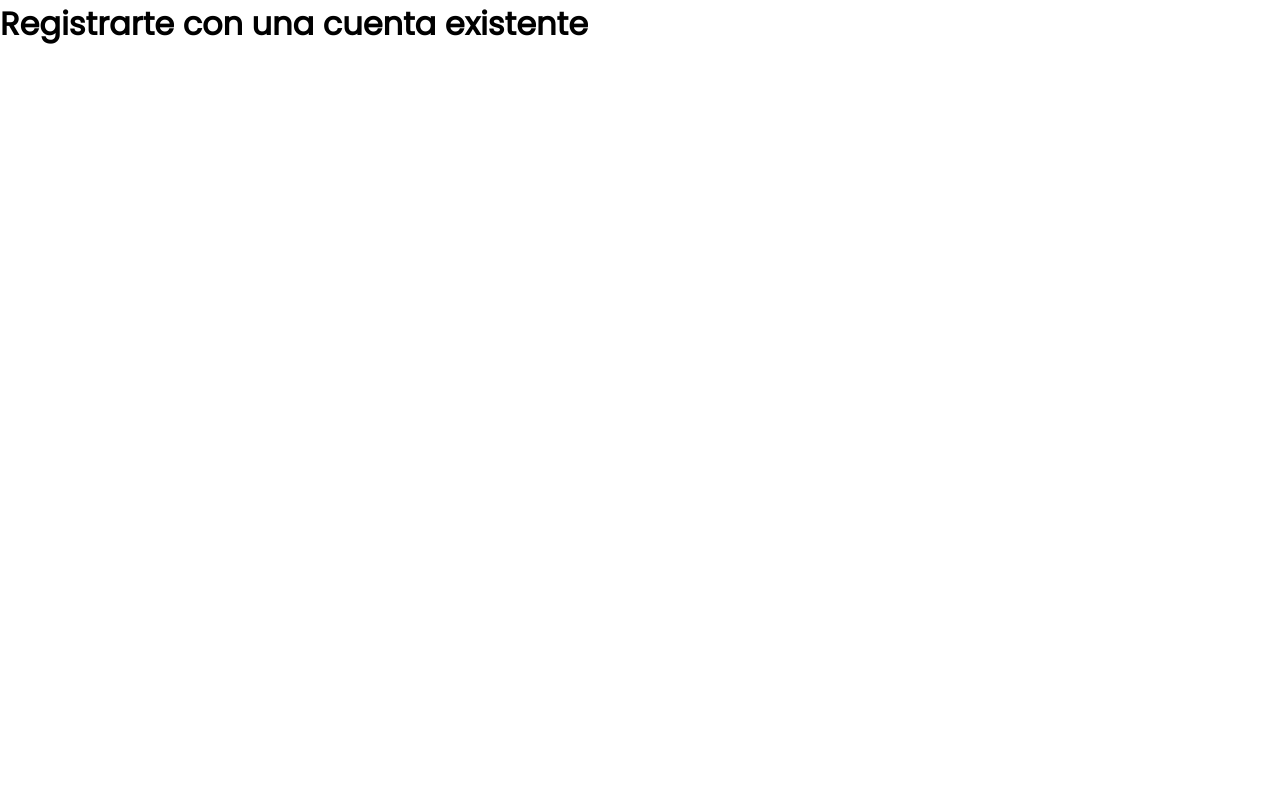
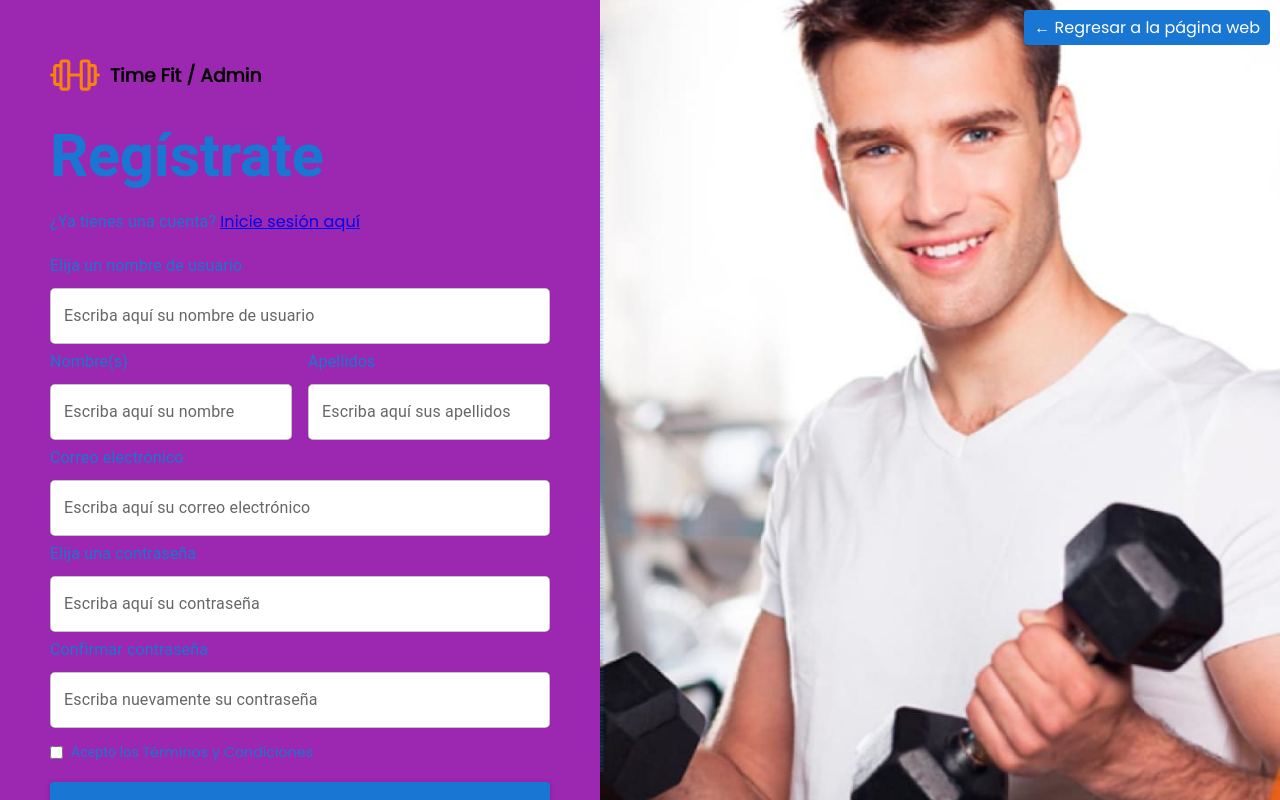
Before and after one commit to AaronSantos-Next11/timeFit_webApp, a React (Vite) app: page /sign_up in a window 1280 px wide. Built offline with nearby package versions, Linux system fonts and the light colour scheme; no server answers.

Commit message:
Avance Sign up

```diff
--- a/src/components/sign_up/Signup.jsx
+++ b/src/components/sign_up/Signup.jsx
@@ -1,9 +1,208 @@
-import React from 'react'
+import React from 'react';
+import { TextField, Button, Typography } from '@mui/material';
+import { useTheme } from '@mui/material/styles';
+import imagen from '../../assets/TipoSonrieLogin.jpg';
+import timefitLogo from "../../assets/timefit.svg";
 
-export default function Signup () {
+export default function MyComponent() {
+  const theme = useTheme();
+  const textFieldStyle = {
+    backgroundColor: 'white',
+    borderRadius: '5px'
+  };
+
   return (
-    <div>
-      <h1> Registrarte con una cuenta existente </h1>
+    <div style={{ display: 'flex', height: '100vh', width: '100vw', overflow: 'hidden' }}>
+      {/* Contenedor del formulario */}
+      <div
+        style={{
+          flex: '0 0 50%', // Ocupa el 50% del ancho en pantallas grandes
+          maxWidth: '600px', // Ajusta este valor según lo necesites
+          padding: '50px',
+          backgroundColor: theme.palette.secondary.main,
+          boxSizing: 'border-box', // Asegura que el padding no afecte el ancho total
+          overflowY: 'auto', // Permite el desplazamiento vertical
+        }}
+      >
+        <header style={{ display: 'flex', alignItems: 'center', marginBottom: '20px' }}>
+          <img src={timefitLogo} alt="Time Fit Logo" style={{ width: '50px', height: '50px', marginRight: '10px' }} />
+          <h3 style={{ fontWeight: 'bold' }}>Time Fit / Admin</h3>
+        </header>
+
+        {/* Botón de regreso a la página */}
+        <div
+          style={{
+            position: 'fixed', // Fijo para que esté siempre en la parte superior derecha
+            top: 0,
+            right: 0, // Posicionado a la derecha
+            padding: '10px', // Espaciado opcional
+            zIndex: 1, // Asegura que el botón esté por encima del contenido
+          }}
+        >
+          <button
+            style={{
+              background: theme.palette.primary.main, // Fondo del color del tema
+              border: 'none', // Sin borde
+              color: 'white', // Color del texto blanco
+              cursor: 'pointer', // Cambia el cursor al pasar sobre el botón
+              fontSize: '16px', // Tamaño de fuente opcional
+              padding: '5px 10px', // Espaciado interno del botón
+              borderRadius: '4px', // Bordes redondeados opcionales
+            }}
+            onClick={() => (window.location.href = "https://landing-page-time-fit.vercel.app/")}
+          >
+            ← Regresar a la página web
+          </button>
+        </div>
+
+        <Typography variant="h2" sx={{ fontWeight: 'bold', marginBottom: 2 }} color={theme.palette.primary.main}>
+          Regístrate
+        </Typography>
+        <Typography variant="subtitle1" color={theme.palette.primary.main} sx={{ marginBottom: 2 }}>
+          ¿Ya tienes una cuenta? <a href="#">Inicie sesión aquí</a>
+        </Typography>
+
+        <form>
+          <Typography variant="subtitle1" color={theme.palette.primary.main}>
+            Elija un nombre de usuario
+          </Typography>
+          <TextField label="Escriba aquí su nombre de usuario" variant="outlined" fullWidth margin="dense" sx={textFieldStyle} />
+
+          {/* Dos entradas de datos en una misma fila */}
+          <div style={{ display: 'flex', justifyContent: 'space-between', gap: '16px' }}>
+            <div style={{ flex: '1', minWidth: '200px' }}>
+              <Typography variant="subtitle1" color={theme.palette.primary.main}>
+                Nombre(s)
+              </Typography>
+              <TextField label="Escriba aquí su nombre" variant="outlined" fullWidth margin="dense" sx={textFieldStyle} />
+            </div>
+            <div style={{ flex: '1', minWidth: '200px' }}>
+              <Typography variant="subtitle1" color={theme.palette.primary.main}>
+                Apellidos
+              </Typography>
+              <TextField label="Escriba aquí sus apellidos" variant="outlined" fullWidth margin="dense" sx={textFieldStyle} />
+            </div>
+          </div>
+
+          <Typography variant="subtitle1" color={theme.palette.primary.main}>
+            Correo electrónico
+          </Typography>
+          <TextField label="Escriba aquí su correo electrónico" variant="outlined" fullWidth margin="dense" sx={textFieldStyle} />
+
+          <Typography variant="subtitle1" color={theme.palette.primary.main}>
+            Elija una contraseña
+          </Typography>
+          <TextField label="Escriba aquí su contraseña" type="password" variant="outlined" fullWidth margin="dense" sx={textFieldStyle} />
+
+          <Typography variant="subtitle1" color={theme.palette.primary.main}>
+            Confirmar contraseña
+          </Typography>
+          <TextField label="Escriba nuevamente su contraseña" type="password" variant="outlined" fullWidth           margin="dense" sx={textFieldStyle} />
+
+          {/* Aceptación de términos */}
+<div style={{ display: 'flex', alignItems: 'center', marginTop: '10px' }}>
+  <input type="checkbox" id="terms" style={{ marginRight: '8px', accentColor: theme.palette.primary.main }} />
+  <Typography variant="body2" color={theme.palette.primary.main}>
+    Acepto los <a href="/Condiction" style={{ color: theme.palette.primary.main, textDecoration: 'none' }}>Términos y Condiciones</a>
+  </Typography>
+</div>
+
+{/* Botón principal de registro */}
+<Button
+  variant="contained"
+  sx={{
+    color: 'white',
+    fontWeight: 'bold',
+    backgroundColor: theme.palette.primary.main,
+    '&:hover': { backgroundColor: theme.palette.primary.dark },
+    marginTop: '20px',
+    padding: '12px',
+    fontSize: '16px',
+  }}
+  type="submit"
+  fullWidth
+>
+  Registrarse
+</Button>
+
+{/* Separador */}
+<div style={{ display: 'flex', alignItems: 'center', marginTop: '20px', marginBottom: '20px' }}>
+  <div style={{ flex: 1, height: '1px', backgroundColor: theme.palette.primary.main }}></div>
+  <Typography variant="body2" sx={{ marginX: '10px', color: theme.palette.primary.main }}>
+    O registrarte con
+  </Typography>
+  <div style={{ flex: 1, height: '1px', backgroundColor: theme.palette.primary.main }}></div>
+</div>
+
+{/* Botones de inicio de sesión con Google y Microsoft */}
+<div style={{ display: 'flex', justifyContent: 'center', gap: '10px' }}>
+  <Button
+    variant="outlined"
+    sx={{
+      color: theme.palette.primary.main,
+      borderColor: theme.palette.primary.main,
+      '&:hover': { backgroundColor: theme.palette.primary.main, color: 'white' },
+      display: 'flex',
+      alignItems: 'center',
+      gap: '8px',
+      padding: '10px',
+    }}
+    fullWidth
+  >
+    <svg width="20" height="20" viewBox="0 0 24 24" fill={theme.palette.primary.main} xmlns="http://www.w3.org/2000/svg">
+      <path d="M12 12v-2.6h10a10 10 0 0 1-2.9 9.6l-2.2-1.6a7.7 7.7 0 0 0 2.3-5.4h-7.2z" />
+      <path d="M3.5 14.5a9.9 9.9 0 0 1 0-5l2.2 1.6a7.8 7.8 0 0 0 0 2l-2.2 1.4z" />
+      <path d="M12 22a10 10 0 0 1-8.5-5.5l2.2-1.6a7.8 7.8 0 0 0 6.3 3.8v3z" />
+      <path d="M20.5 5.5l-2.2 1.6A7.7 7.7 0 0 0 12 4v-3a10 10 0 0 1 8.5 4.5z" />
+    </svg>
+    Registrarse con Google
+  </Button>
+
+  <Button
+    variant="outlined"
+    sx={{
+      color: theme.palette.primary.main,
+      borderColor: theme.palette.primary.main,
+      '&:hover': { backgroundColor: theme.palette.primary.main, color: 'white' },
+      display: 'flex',
+      alignItems: 'center',
+      gap: '8px',
+      padding: '10px',
+    }}
+    fullWidth
+  >
+    <svg width="20" height="20" viewBox="0 0 24 24" fill={theme.palette.primary.main} xmlns="http://www.w3.org/2000/svg">
+      <path d="M2 3h20v18H2z" fill="none" />
+      <path d="M4 5h16v14H4z" />
+      <path fill="white" d="M6 7h12v2H6zM6 11h12v2H6zM6 15h12v2H6z" />
+    </svg>
+    Registrarse con Microsoft
+  </Button>
+</div>
+
+
+
+        </form>
+      </div>
+
+      {/* Contenedor de la imagen */}
+      <div
+        style={{
+          flex: '1', // Ocupa el resto del espacio disponible
+          padding: 0,
+          overflow: 'hidden',
+        }}
+      >
+        <img
+          src={imagen}
+          alt="Persona haciendo ejercicio"
+          style={{
+            width: '100%',
+            height: '100%',
+            objectFit: 'cover', // Cambiado a 'cover' para que la imagen cubra todo el contenedor
+          }}
+        />
+      </div>
     </div>
-  )
+  );
 }
```
Also changed, not shown: src/components/sign_up/Theme.jsx (added, +16 -0 lines), src/assets/TipoSonrieLogin.jpg (added).
